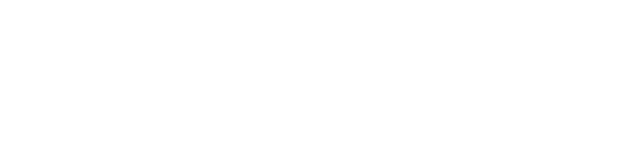
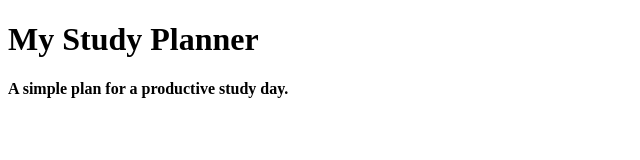
Before and after one commit to Mouad-Skho/Geeks-Institute-Bootcamp, a plain HTML site: page Week2/Day4/ExercisesXP/index.html in a window 1280 px wide. Shown: the whole page, without its empty margins (0-640 px from the left). Drawn offline with Linux system fonts and the light colour scheme.

Commit message:
2. Add the page header

```diff
--- a/Week2/Day4/ExercisesXP/index.html
+++ b/Week2/Day4/ExercisesXP/index.html
@@ -7,6 +7,10 @@
     <link rel="stylesheet" href="style.css">
 </head>
 <body>
+    <header>
+        <h1>My Study Planner</h1>
+        <h4>A simple plan for a productive study day.</h4>
+    </header>
 
 </body>
 </html>
```
